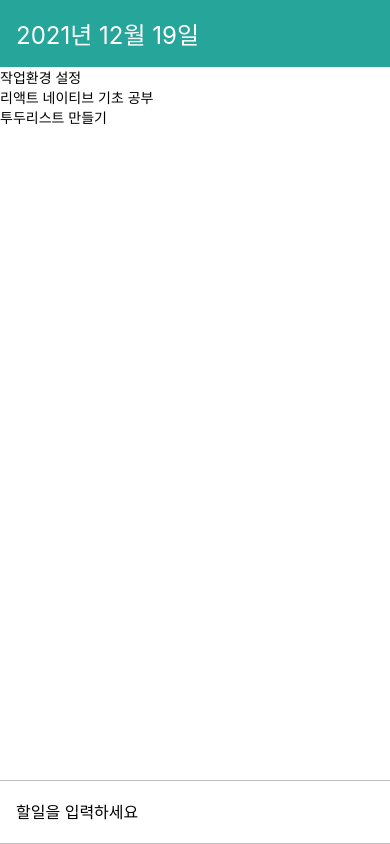
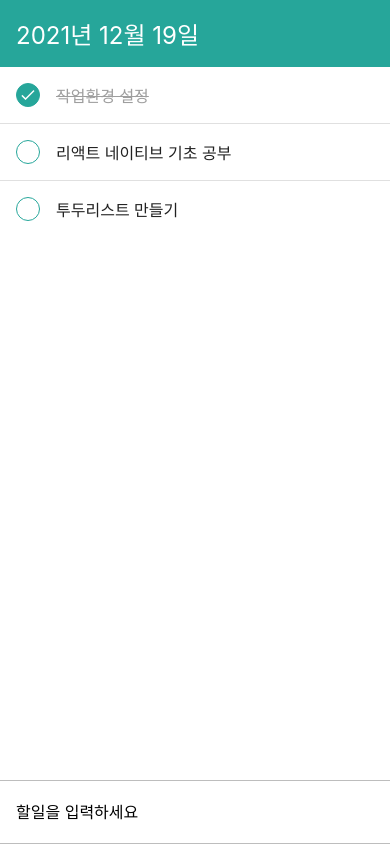
Before and after one commit to 3000-2/RN-TodoApp, a React Native app: screen / in a window 390 px wide. Built offline with nearby package versions, Linux system fonts and the light colour scheme.

Commit message:
add component TodoItem

```diff
--- /dev/null
+++ b/components/TodoItem.js
@@ -0,0 +1,49 @@
+import React from 'react';
+import {StyleSheet, View, Text, Image} from 'react-native';
+
+const TodoItem = ({id, text, done}) => {
+  return (
+    <View style={styles.item}>
+      <View style={[styles.circle, done && styles.filled]}>
+        {done && (
+          <Image
+            source={require('../assets/icons/check_white/check_white.png')}
+          />
+        )}
+      </View>
+      <Text style={[styles.text, done && styles.lineThrough]}>{text}</Text>
+    </View>
+  );
+};
+
+const styles = StyleSheet.create({
+  item: {
+    flexDirection: 'row',
+    padding: 16,
+    alignItems: 'center',
+  },
+  circle: {
+    width: 24,
+    height: 24,
+    borderRadius: 12,
+    borderColor: '#26a69a',
+    borderWidth: 1,
+    marginRight: 16,
+  },
+  text: {
+    flex: 1,
+    fontSize: 16,
+    color: '#212121',
+  },
+  filled: {
+    justifyContent: 'center',
+    alignItems: 'center',
+    backgroundColor: '#26a69a',
+  },
+  lineThrough: {
+    color: '#9e9e9e',
+    textDecorationLine: 'line-through',
+  },
+});
+
+export default TodoItem;
--- a/components/TodoList.js
+++ b/components/TodoList.js
@@ -1,15 +1,15 @@
 import React from 'react';
-import {FlatList, StyleSheet, Text, View} from 'react-native';
+import {FlatList, StyleSheet, View} from 'react-native';
+import TodoItem from './TodoItem';
 
 const TodoList = ({todos}) => {
   return (
     <FlatList
+      ItemSeparatorComponent={() => <View style={styles.separator} />}
       style={styles.list}
       data={todos}
       renderItem={({item}) => (
-        <View>
-          <Text>{item.text}</Text>
-        </View>
+        <TodoItem id={item.id} text={item.text} done={item.done} />
       )}
       keyExtractor={item => item.id.toString()}
     />
@@ -20,6 +20,10 @@
   list: {
     flex: 1,
   },
+  separator: {
+    backgroundColor: '#e0e0e0',
+    height: 1,
+  },
 });
 
 export default TodoList;
```
